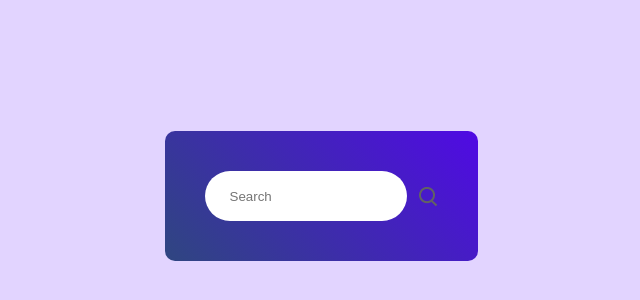
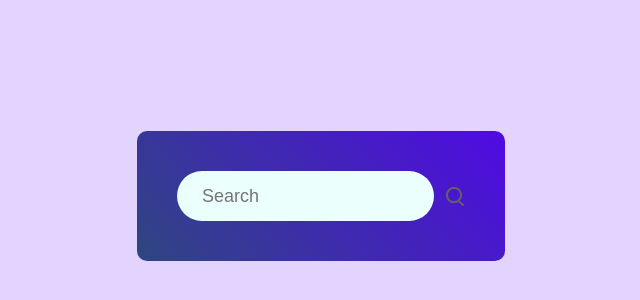
Before and after one commit to elijahgummer/weather-app-react, a React (Create React App) app in the folder weather-app-react/: page / in a window 1280 px wide. Shown: the part 204-504 px from the top of the page, without its empty margins (319-959 px from the left). Built offline with nearby package versions, Linux system fonts and the light colour scheme.

Commit message:
changed the styling for the input

```diff
--- a/weather-app-react/src/components/Weather.css
+++ b/weather-app-react/src/components/Weather.css
@@ -18,4 +18,7 @@
     outline: none;
     border-radius: 40px;
     padding-left: 25px;
+    color: #626262;
+    background: #ebfffc;
+    font-size: 18px;
 }
```
